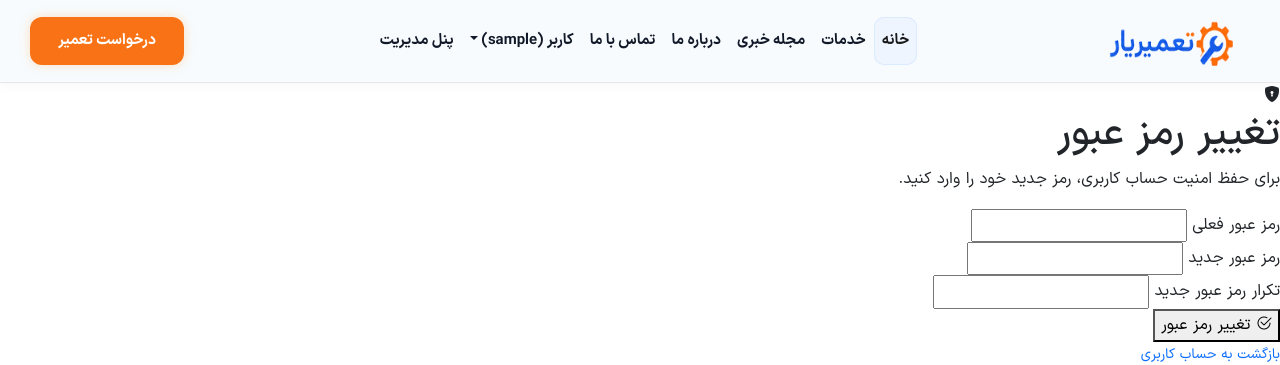
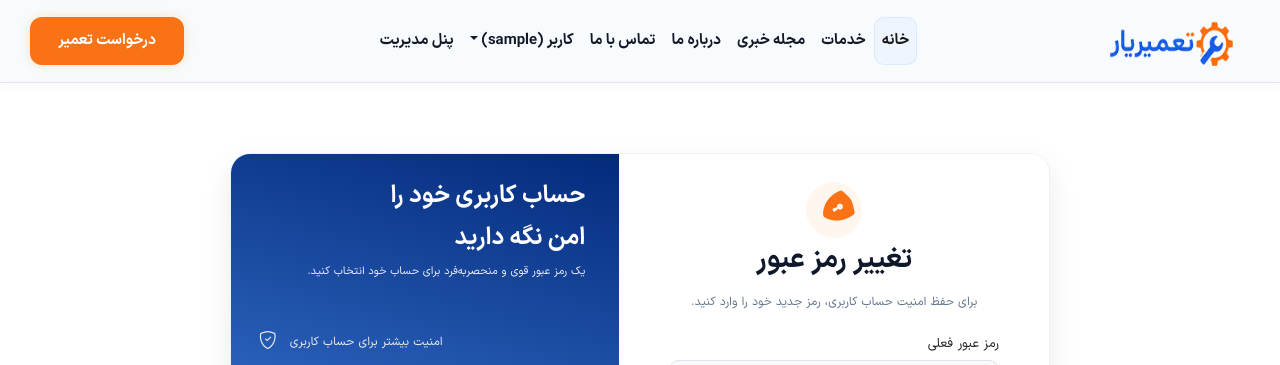
Before and after one commit to Fs310/acharin, a Django app: page /accounts/change_password/ in a window 1280 px wide. Shown: the top 365 px of the page. Run offline with Django 5.2, Linux system fonts and the light colour scheme; the visitor is signed in with stand-in values (Sample User, id 1); some libraries are stand-ins or nearby versions.

Commit message:
Use shared password recovery layout

```diff
--- a/accounts/templates/accounts/change_pass.html
+++ b/accounts/templates/accounts/change_pass.html
@@ -4,12 +4,11 @@
 {% block title %}تغییر رمز عبور{% endblock %}
 
 {% block body %}
-<section class="change-password-page">
-    <div class="change-password-container">
+<section class="repass-section change-password-page">
+    <div class="repass-container">
 
-        <div class="change-password-form-box">
-
-            <div class="change-password-icon" aria-hidden="true">
+        <div class="repass-form-box">
+            <div class="feature-icon" aria-hidden="true">
                 <i class="bi bi-shield-lock-fill"></i>
             </div>
 
@@ -19,7 +18,6 @@
             <form method="post" action="{% url 'accounts:change_password' %}" novalidate>
                 {% csrf_token %}
 
-                <div class="change-password-field">
                 <label for="old_password">رمز عبور فعلی</label>
                 <input
                     type="password"
@@ -31,9 +29,7 @@
                 {% for error in form.old_password.errors %}
                     <small class="field-error">{{ error }}</small>
                 {% endfor %}
-                </div>
 
-                <div class="change-password-field">
                 <label for="new_password1">رمز عبور جدید</label>
                 <input
                     type="password"
@@ -45,9 +41,7 @@
                 {% for error in form.new_password1.errors %}
                     <small class="field-error">{{ error }}</small>
                 {% endfor %}
-                </div>
 
-                <div class="change-password-field">
                 <label for="new_password2">تکرار رمز عبور جدید</label>
                 <input
                     type="password"
@@ -59,55 +53,53 @@
                 {% for error in form.new_password2.errors %}
                     <small class="field-error">{{ error }}</small>
                 {% endfor %}
+
+                {% for error in form.non_field_errors %}
+                    <small class="field-error">{{ error }}</small>
+                {% endfor %}
+
+                <button type="submit">تغییر رمز عبور</button>
+            </form>
+
+            <div class="repass-link">
+                <a href="{% url 'accounts:profile' %}">بازگشت به حساب کاربری</a>
+            </div>
         </div>
 
-                {% for error in form.non_field_errors %}
-                    <small class="field-error change-password-form-error">{{ error }}</small>
-                {% endfor %}
-
-                <div class="change-password-actions">
-                    <button type="submit">
-                        <i class="bi bi-check2-circle" aria-hidden="true"></i>
-                        تغییر رمز عبور
-                    </button>
-                    <a href="{% url 'accounts:profile' %}">
-                        بازگشت به حساب کاربری
-                    </a>
-                </div>
-            </form>
-
-        </div>
-
-        <aside class="change-password-banner" aria-label="امنیت حساب کاربری">
-            <div class="change-password-banner-image">
+        <div class="repass-banner">
+            <div class="repass-banner-image">
                 <img src="{% static 'img/pass.png' %}" alt="امنیت حساب کاربری آچارین">
             </div>
 
-            <div class="change-password-banner-content">
-                <span class="change-password-badge">
+            <div class="repass-stats">
+                <div class="stat-box">
+                    <div class="repass-icon">
                         <i class="bi bi-shield-check" aria-hidden="true"></i>
-                    امنیت حساب
-                </span>
-                <h2>رمز عبور امن‌تر،</h2>
-                <h2>حساب کاربری مطمئن‌تر</h2>
+                    </div>
+                    <span class="stat-title">امنیت بیشتر برای حساب کاربری</span>
+                </div>
+
+                <div class="stat-box">
+                    <div class="repass-icon">
+                        <i class="bi bi-key" aria-hidden="true"></i>
+                    </div>
+                    <span class="stat-title">انتخاب رمز عبور منحصربه‌فرد</span>
+                </div>
+
+                <div class="stat-box">
+                    <div class="repass-icon">
+                        <i class="bi bi-lock" aria-hidden="true"></i>
+                    </div>
+                    <span class="stat-title">محافظت از اطلاعات حساب</span>
+                </div>
+            </div>
+
+            <div class="banner-top">
+                <h2>حساب کاربری خود را</h2>
+                <h2>امن نگه دارید</h2>
                 <p>یک رمز عبور قوی و منحصربه‌فرد برای حساب خود انتخاب کنید.</p>
             </div>
-
-            <div class="change-password-tips">
-                <div>
-                    <i class="bi bi-check-circle" aria-hidden="true"></i>
-                    <span>حداقل ۸ کاراکتر</span>
         </div>
-                <div>
-                    <i class="bi bi-lock" aria-hidden="true"></i>
-                    <span>رمز عبور منحصربه‌فرد</span>
-                </div>
-                <div>
-                    <i class="bi bi-person-lock" aria-hidden="true"></i>
-                    <span>محافظت از اطلاعات حساب</span>
-                </div>
-            </div>
-        </aside>
 
     </div>
 </section>
```
Lines whose indentation alone changed are shown as unchanged.
